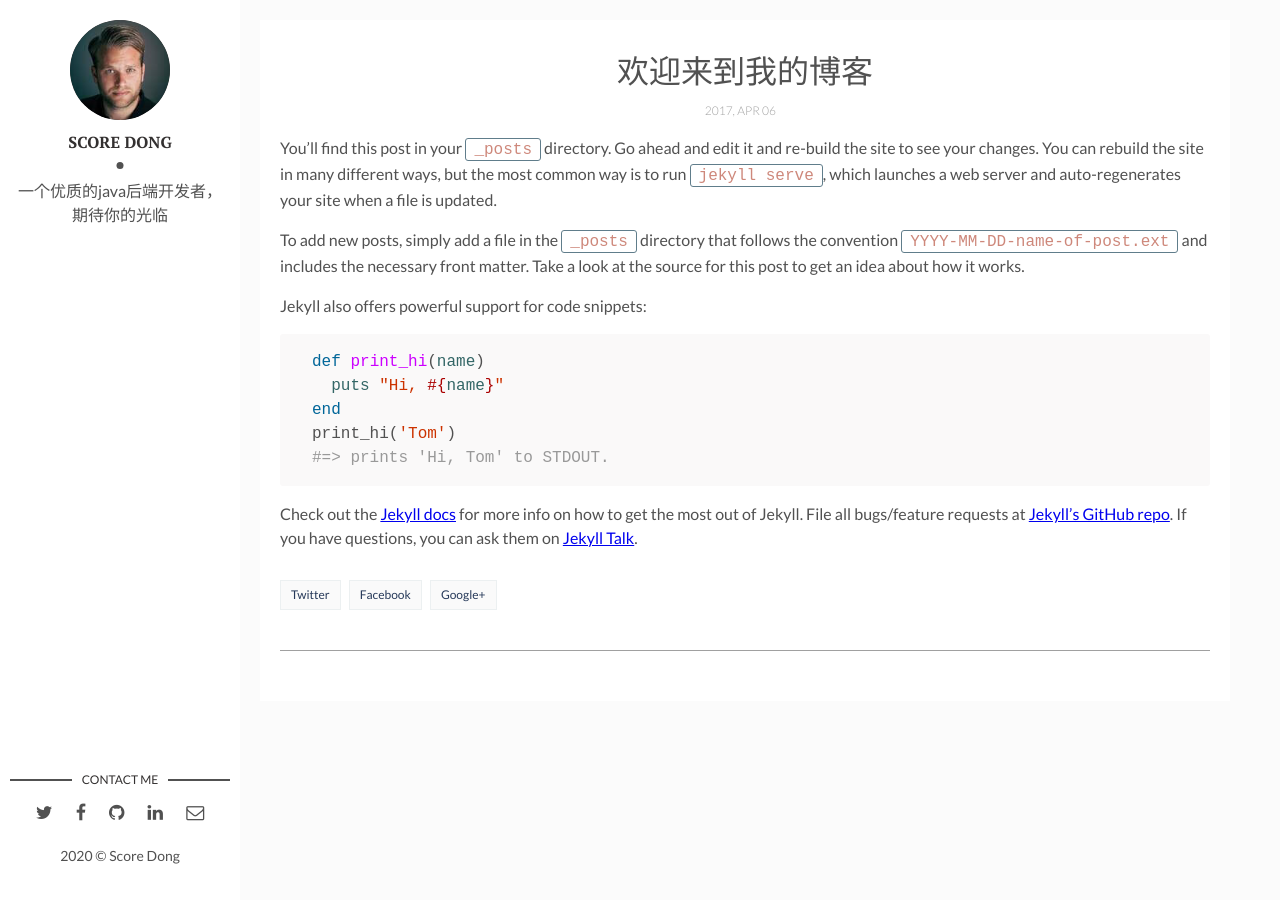
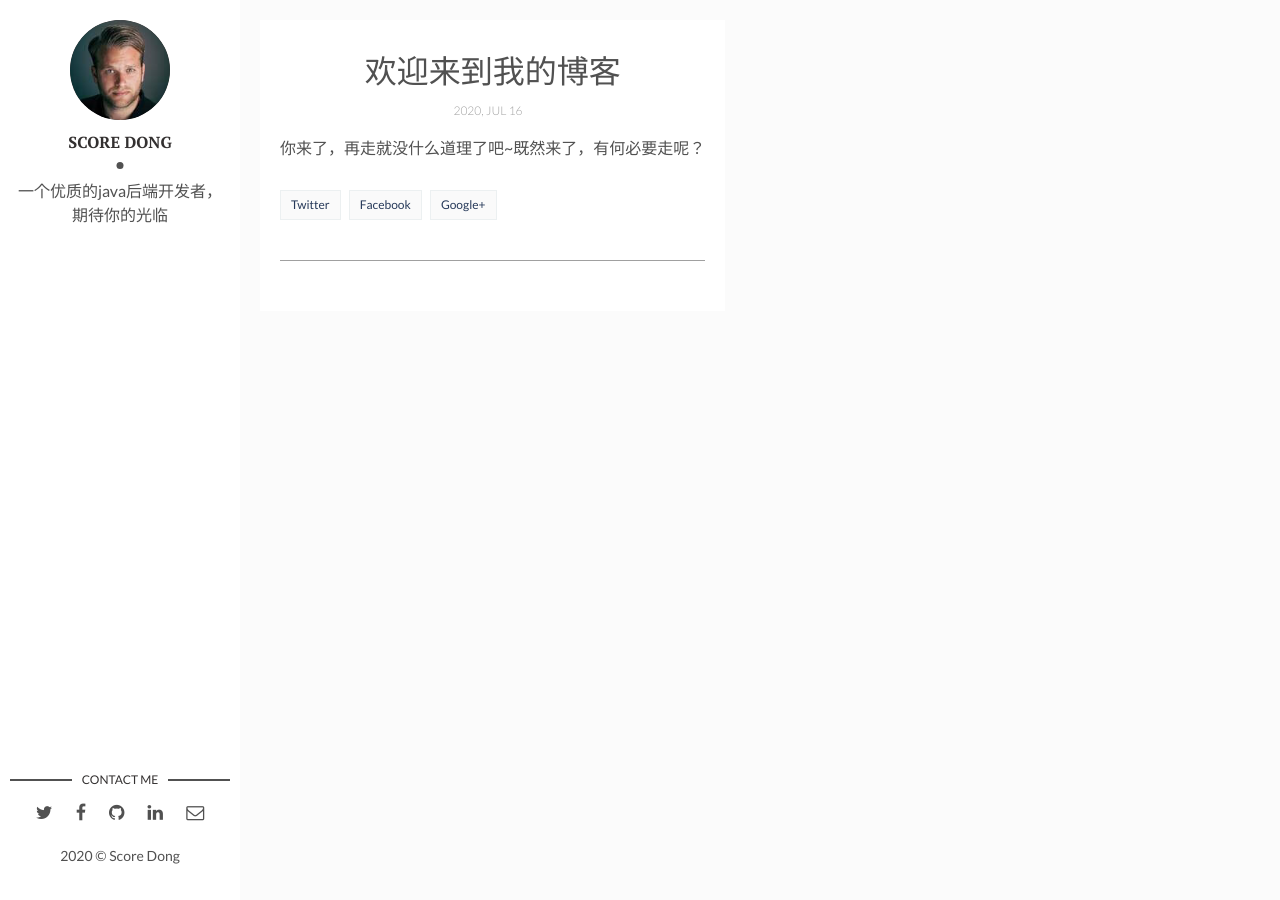
Before and after one commit to ScoreDong/Dslog, a Jekyll site: the page built from _posts/2020-04-06-welcome-to-jekyll.markdown, in a window 1280 px wide. Built offline with Jekyll 4.4.1, drawn with Linux system fonts in a browser that asks for light colours; comment, search, counter and statistics services are not loaded.

Commit message:
修改文件: _posts/2020-04-06-welcome-to-jekyll.markdown

```diff
--- a/_posts/2020-04-06-welcome-to-jekyll.markdown
+++ b/_posts/2020-04-06-welcome-to-jekyll.markdown
@@ -1,26 +1,8 @@
 ---
 layout: post
 title: "欢迎来到我的博客"
-date: 2017-04-06 13:32:20 +0300
+date: 2020-07-16 15:32:20 +0300
 description: You’ll find this post in your `_posts` directory. Go ahead and edit it and re-build the site to see your changes. # Add post description (optional)
 img:  # Add image post (optional)
 ---
-You’ll find this post in your `_posts` directory. Go ahead and edit it and re-build the site to see your changes. You can rebuild the site in many different ways, but the most common way is to run `jekyll serve`, which launches a web server and auto-regenerates your site when a file is updated.
-
-To add new posts, simply add a file in the `_posts` directory that follows the convention `YYYY-MM-DD-name-of-post.ext` and includes the necessary front matter. Take a look at the source for this post to get an idea about how it works.
-
-Jekyll also offers powerful support for code snippets:
-
-{% highlight ruby %}
-def print_hi(name)
-  puts "Hi, #{name}"
-end
-print_hi('Tom')
-#=> prints 'Hi, Tom' to STDOUT.
-{% endhighlight %}
-
-Check out the [Jekyll docs][jekyll-docs] for more info on how to get the most out of Jekyll. File all bugs/feature requests at [Jekyll’s GitHub repo][jekyll-gh]. If you have questions, you can ask them on [Jekyll Talk][jekyll-talk].
-
-[jekyll-docs]: https://jekyllrb.com/docs/home
-[jekyll-gh]:   https://github.com/jekyll/jekyll
-[jekyll-talk]: https://talk.jekyllrb.com/
+你来了，再走就没什么道理了吧~既然来了，有何必要走呢？
```
